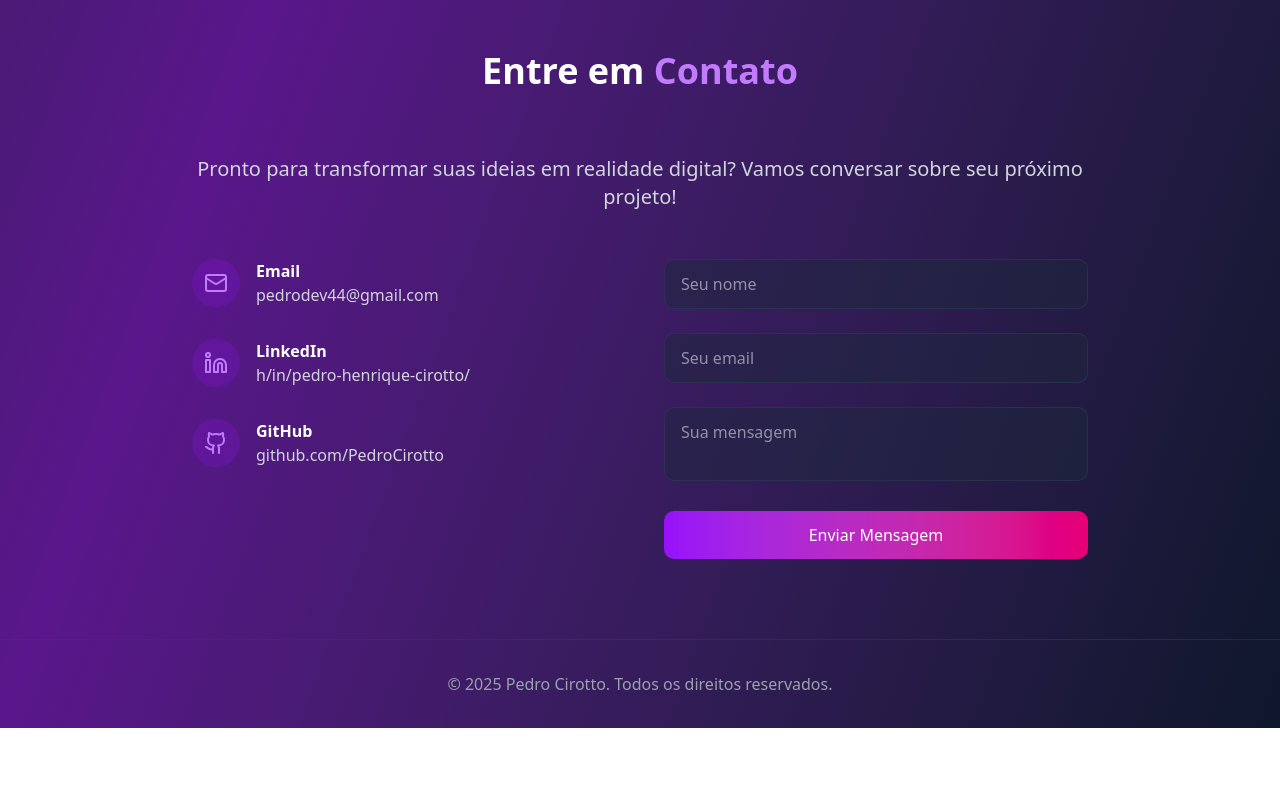
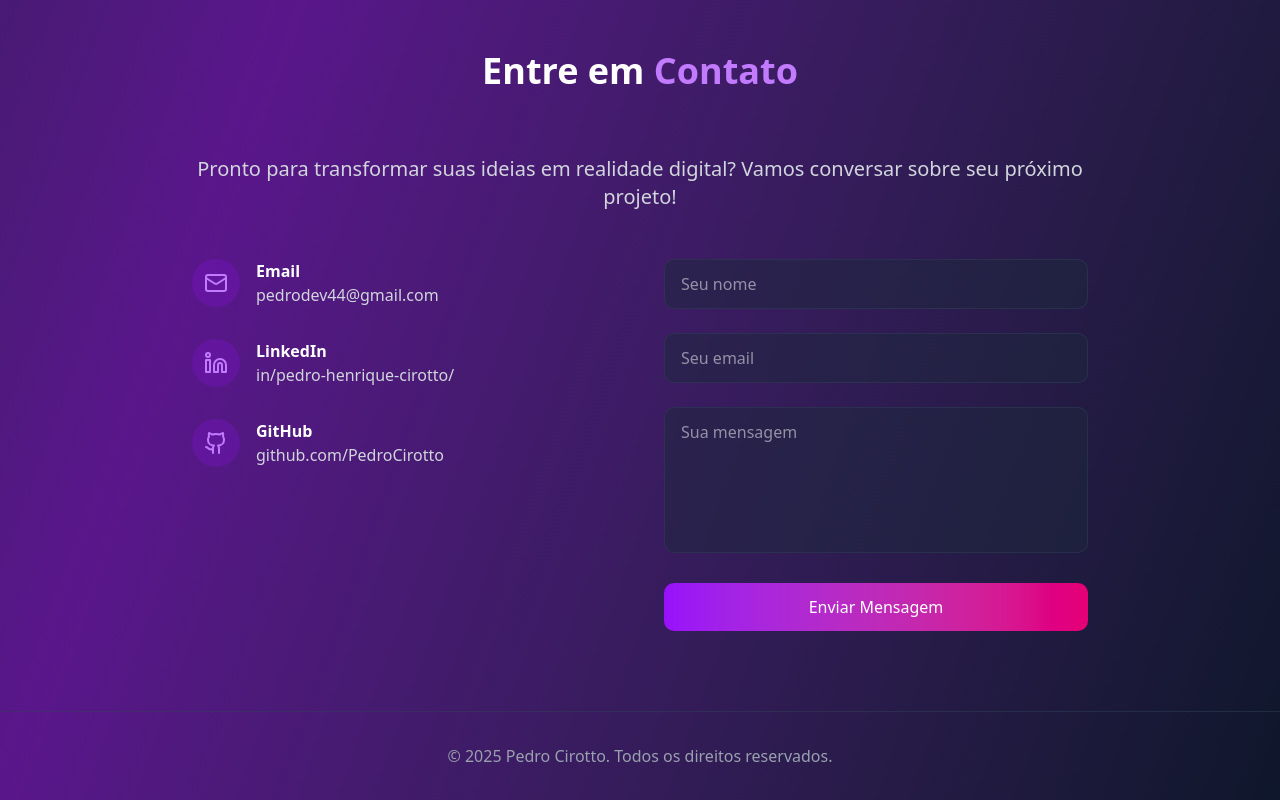
Before and after one commit to PedroCirotto/Portfolio, a Next.js app: page / in a window 1280 px wide. Shown: the part 2743-3543 px from the top of the page. Before the commit the page ends 3471 px from the top, so only its background shows below. Built offline with nearby package versions, Linux system fonts and the light colour scheme.

Commit message:
contact form

```diff
--- a/src/components/Contact.tsx
+++ b/src/components/Contact.tsx
@@ -1,8 +1,34 @@
-"use client"
+"use client";
 
-import { Mail, Linkedin, Github } from "lucide-react"
+import { Mail, Linkedin, Github } from "lucide-react";
+import React, { useState } from "react";
 
 export default function Contact() {
+    const [result, setResult] = useState<string>("");
+
+    const onSubmit = async (event: React.FormEvent<HTMLFormElement>) => {
+        event.preventDefault();
+        setResult("Enviando...");
+
+        const formData = new FormData(event.currentTarget);
+        formData.append("access_key", "f9376c0f-3981-4659-bfce-a913f83cdc6e");
+
+        const response = await fetch("https://api.web3forms.com/submit", {
+            method: "POST",
+            body: formData,
+        });
+
+        const data = await response.json();
+
+        if (data.success) {
+            setResult("Mensagem enviada com sucesso!");
+            event.currentTarget.reset();
+        } else {
+            console.error("Erro:", data);
+            setResult(data.message);
+        }
+    };
+
     return (
         <section id="contact" className="py-20">
             <div className="container mx-auto px-6">
@@ -36,7 +62,7 @@ export default function Contact() {
                                 </div>
                                 <div>
                                     <h3 className="text-white font-semibold">LinkedIn</h3>
-                                    <p className="text-gray-300">h/in/pedro-henrique-cirotto/</p>
+                                    <p className="text-gray-300">in/pedro-henrique-cirotto/</p>
                                 </div>
                             </div>
 
@@ -51,35 +77,41 @@ export default function Contact() {
                             </div>
                         </div>
 
-                        <div className="space-y-6">
+                        <form onSubmit={onSubmit} className="space-y-6">
                             <input
                                 type="text"
+                                name="name"
                                 placeholder="Seu nome"
+                                required
                                 className="w-full px-4 py-3 bg-slate-800/50 text-white rounded-lg border border-slate-700/50 focus:border-purple-400 focus:outline-none"
                             />
                             <input
                                 type="email"
+                                name="email"
                                 placeholder="Seu email"
+                                required
                                 className="w-full px-4 py-3 bg-slate-800/50 text-white rounded-lg border border-slate-700/50 focus:border-purple-400 focus:outline-none"
                             />
                             <textarea
-
-                                aria-rowcount={5}
+                                name="message"
+                                rows={5}
                                 placeholder="Sua mensagem"
+                                required
                                 className="w-full px-4 py-3 bg-slate-800/50 text-white rounded-lg border border-slate-700/50 focus:border-purple-400 focus:outline-none resize-none"
                             ></textarea>
                             <button
+                                type="submit"
                                 className="w-full px-8 py-3 bg-gradient-to-r from-purple-600 to-pink-600 text-white rounded-lg font-medium hover:shadow-lg hover:shadow-purple-500/25 transition-all"
-                                onClick={() => alert('Mensagem enviada! (Em produção, integre com um serviço de email)')}
                             >
                                 Enviar Mensagem
                             </button>
-                        </div>
+                            {result && (
+                                <p className="text-center text-gray-300 mt-2">{result}</p>
+                            )}
+                        </form>
                     </div>
                 </div>
             </div>
         </section>
-
-
     );
 }
```
